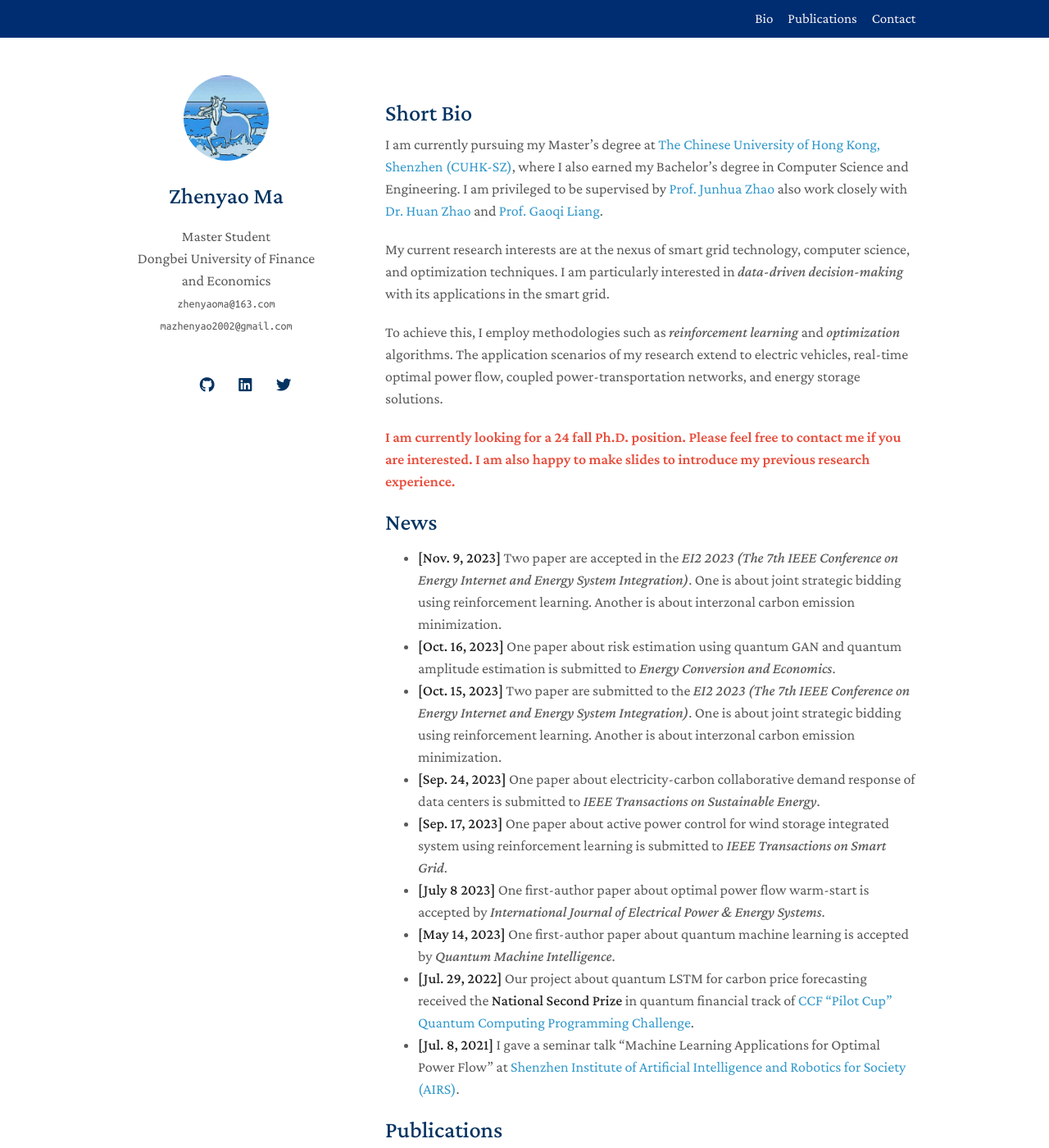
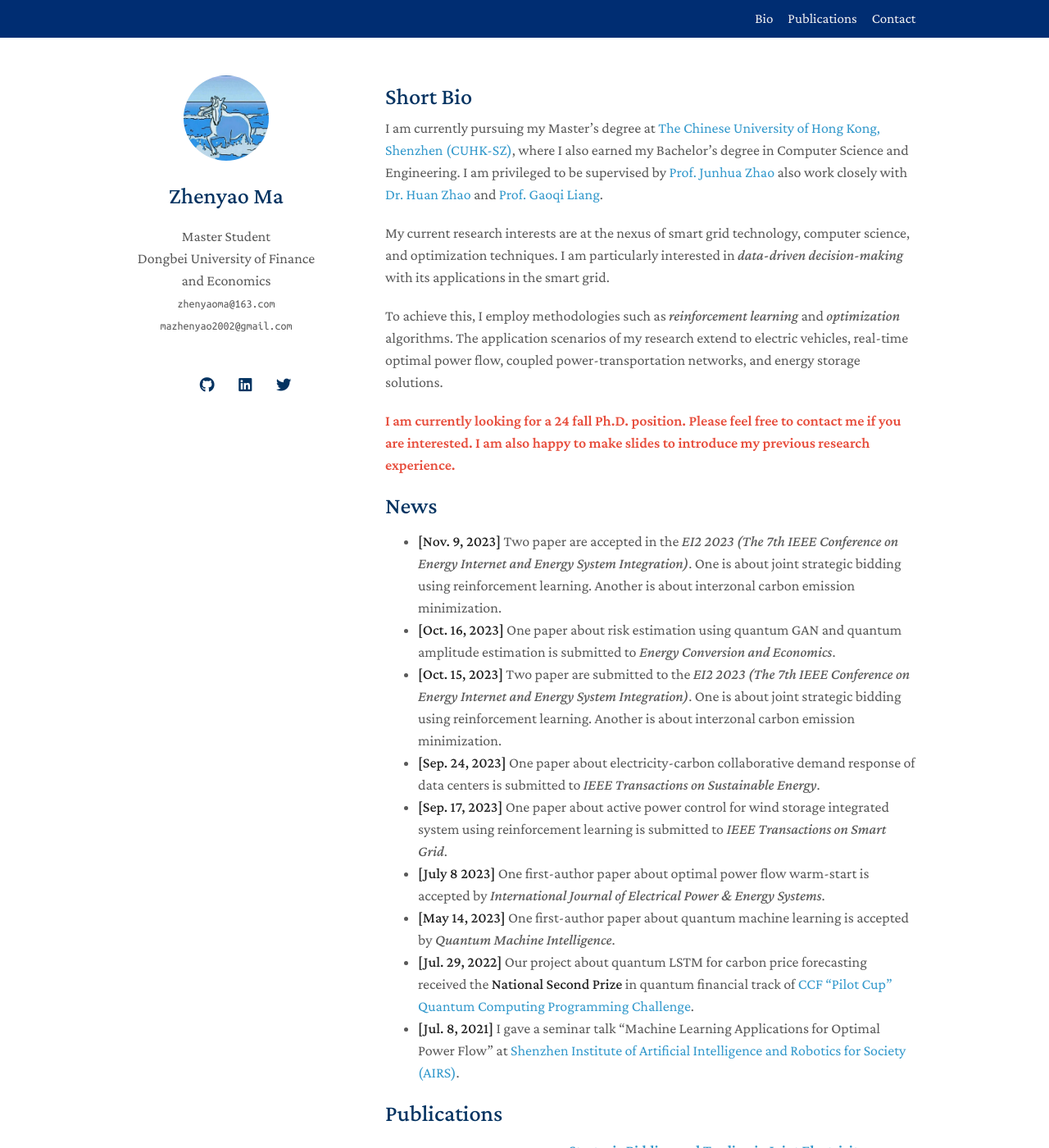
Before and after one commit to ZhenyaoMa/ZhenyaoMa1.github.io, a Jekyll site: the page built from index.md, in a window 1280 px wide and 1400 px high. Shown: the whole window at 82% size. Built offline with Jekyll 4.4.1, drawn with Linux system fonts in a browser that asks for light colours; nearby versions of some CDN libraries; a style sheet for code colours, icons or effects is not loaded.

Commit message:
Update homepage.html

```diff
--- a/_layouts/homepage.html
+++ b/_layouts/homepage.html
@@ -27,7 +27,7 @@
     }
 
     section {
-        margin-top: -10px; /* 根据需要调整 margin-top 的值 */
+        margin-top: -30px; /* 根据需要调整 margin-top 的值 */
     }
 </style>
 
```
